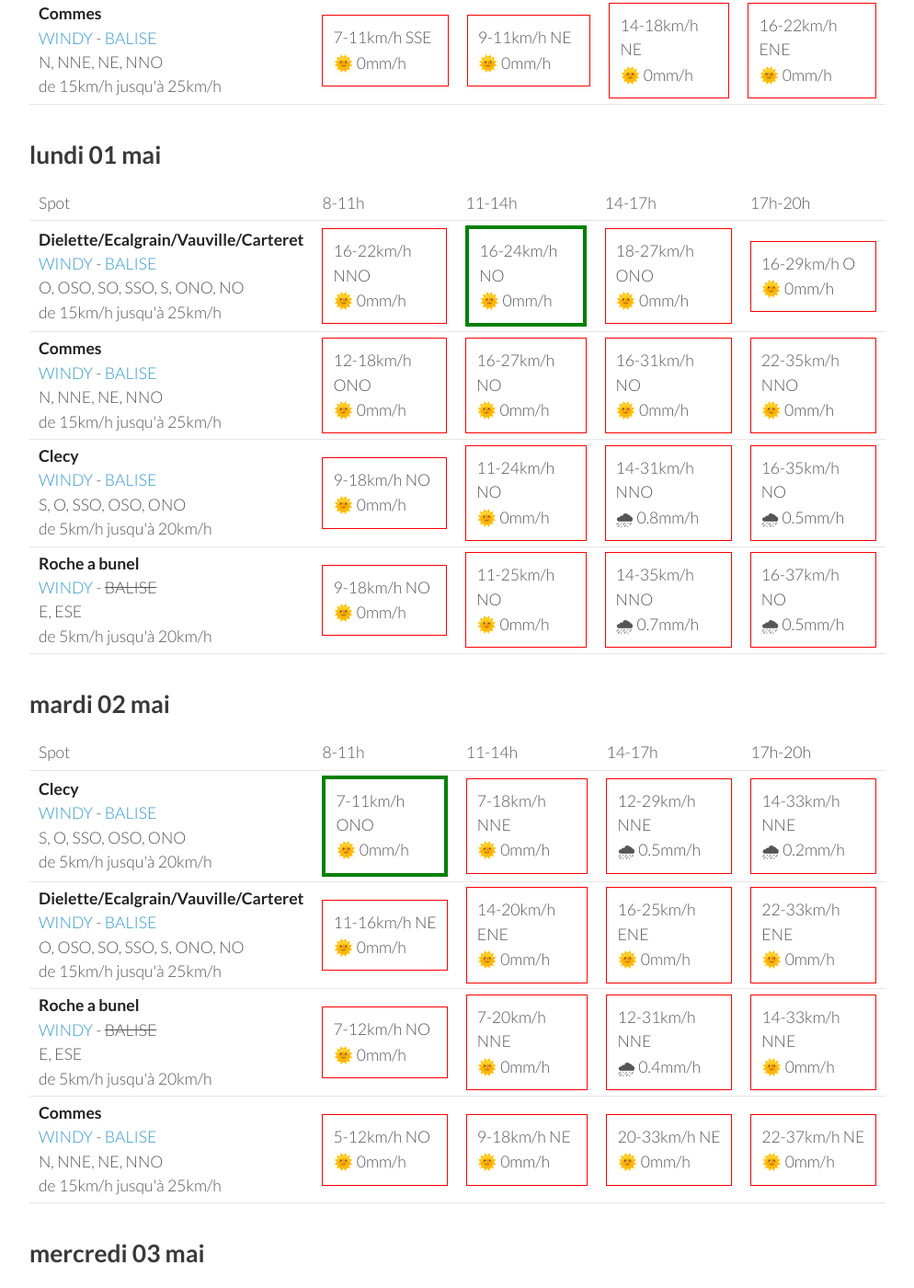
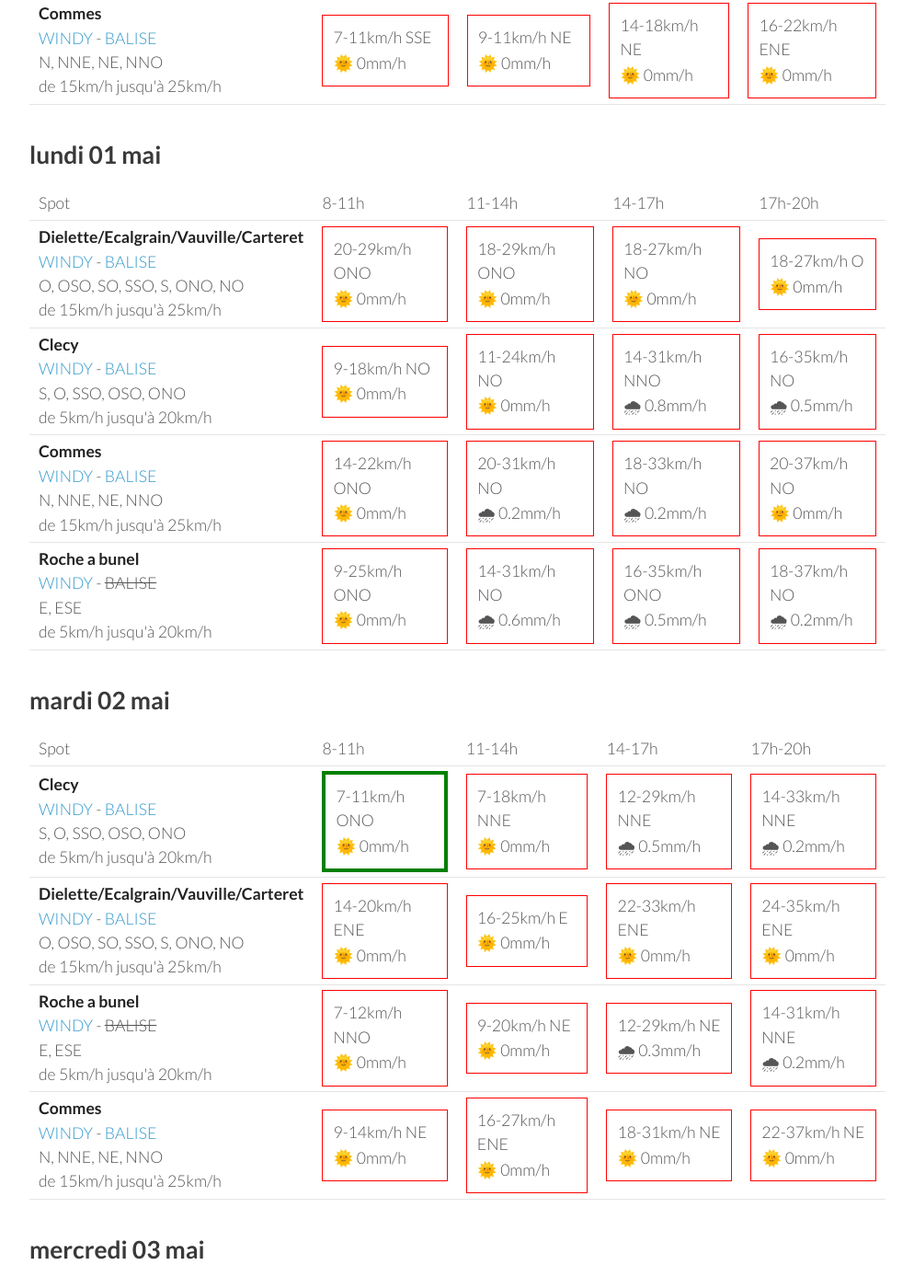
Before and after one commit to parapente-dans-le-nord/parapente-dans-le-nord.github.io, a Jekyll site: the page built from normandie.markdown, in a window 1280 px wide and 1400 px high, scrolled down 1312 px. Shown: the whole window at 92% size, without its empty margins (26-1020 px from the left). Built offline with Jekyll 4.4.1, drawn with Linux system fonts in a browser that asks for light colours; some of the changed text lies outside the part shown.

Commit message:
update index.markdown

```diff
--- a/normandie.markdown
+++ b/normandie.markdown
@@ -136,20 +136,10 @@ page mise à jour le samedi 29 avril 06:46
 <tr>
         <td><strong>Dielette/Ecalgrain/Vauville/Carteret</strong><br><a href="https://windy.com/49.650/-1.856?49.243,-1.856,8">WINDY</a> - <span class=""><a href="http://www.balisemeteo.com/balise.php?idBalise=81">BALISE</a> </span><br> <span class="vent-favorable">O, OSO, SO, SSO, S, ONO, NO</span><br><span class="force-vent">de 15km/h jusqu'à 25km/h</span> </td>
 
-            <td><div class="not-flyable"><p>16-22km/h NNO</p><p>🌞 0mm/h</p></div></td>
-            <td><div class="flyable"><p>16-24km/h NO</p><p>🌞 0mm/h</p></div></td>
-            <td><div class="not-flyable"><p>18-27km/h ONO</p><p>🌞 0mm/h</p></div></td>
-            <td><div class="not-flyable"><p>16-29km/h O</p><p>🌞 0mm/h</p></div></td>
-
-
-    </tr>
-<tr>
-        <td><strong>Commes</strong><br><a href="https://windy.com/49.346/-0.726?48.936,-0.726,8">WINDY</a> - <span class=""><a href="http://www.balisemeteo.com/balise.php?idBalise=158">BALISE</a> </span><br> <span class="vent-favorable">N, NNE, NE, NNO</span><br><span class="force-vent">de 15km/h jusqu'à 25km/h</span> </td>
-
-            <td><div class="not-flyable"><p>12-18km/h ONO</p><p>🌞 0mm/h</p></div></td>
-            <td><div class="not-flyable"><p>16-27km/h NO</p><p>🌞 0mm/h</p></div></td>
-            <td><div class="not-flyable"><p>16-31km/h NO</p><p>🌞 0mm/h</p></div></td>
-            <td><div class="not-flyable"><p>22-35km/h NNO</p><p>🌞 0mm/h</p></div></td>
+            <td><div class="not-flyable"><p>20-29km/h ONO</p><p>🌞 0mm/h</p></div></td>
+            <td><div class="not-flyable"><p>18-29km/h ONO</p><p>🌞 0mm/h</p></div></td>
+            <td><div class="not-flyable"><p>18-27km/h NO</p><p>🌞 0mm/h</p></div></td>
+            <td><div class="not-flyable"><p>18-27km/h O</p><p>🌞 0mm/h</p></div></td>
 
 
     </tr>
@@ -164,12 +154,22 @@ page mise à jour le samedi 29 avril 06:46
 
     </tr>
 <tr>
+        <td><strong>Commes</strong><br><a href="https://windy.com/49.346/-0.726?48.936,-0.726,8">WINDY</a> - <span class=""><a href="http://www.balisemeteo.com/balise.php?idBalise=158">BALISE</a> </span><br> <span class="vent-favorable">N, NNE, NE, NNO</span><br><span class="force-vent">de 15km/h jusqu'à 25km/h</span> </td>
+
+            <td><div class="not-flyable"><p>14-22km/h ONO</p><p>🌞 0mm/h</p></div></td>
+            <td><div class="not-flyable"><p>20-31km/h NO</p><p>🌧 0.2mm/h</p></div></td>
+            <td><div class="not-flyable"><p>18-33km/h NO</p><p>🌧 0.2mm/h</p></div></td>
+            <td><div class="not-flyable"><p>20-37km/h NO</p><p>🌞 0mm/h</p></div></td>
+
+
+    </tr>
+<tr>
         <td><strong>Roche a bunel</strong><br><a href="https://windy.com/48.993/-0.499?48.580,-0.499,8">WINDY</a> - <span class="no-balise"> BALISE </span><br> <span class="vent-favorable">E, ESE</span><br><span class="force-vent">de 5km/h jusqu'à 20km/h</span> </td>
 
-            <td><div class="not-flyable"><p>9-18km/h NO</p><p>🌞 0mm/h</p></div></td>
-            <td><div class="not-flyable"><p>11-25km/h NO</p><p>🌞 0mm/h</p></div></td>
-            <td><div class="not-flyable"><p>14-35km/h NNO</p><p>🌧 0.7mm/h</p></div></td>
-            <td><div class="not-flyable"><p>16-37km/h NO</p><p>🌧 0.5mm/h</p></div></td>
+            <td><div class="not-flyable"><p>9-25km/h ONO</p><p>🌞 0mm/h</p></div></td>
+            <td><div class="not-flyable"><p>14-31km/h NO</p><p>🌧 0.6mm/h</p></div></td>
+            <td><div class="not-flyable"><p>16-35km/h ONO</p><p>🌧 0.5mm/h</p></div></td>
+            <td><div class="not-flyable"><p>18-37km/h NO</p><p>🌧 0.2mm/h</p></div></td>
 
 
     </tr>
@@ -202,29 +202,29 @@ page mise à jour le samedi 29 avril 06:46
 <tr>
         <td><strong>Dielette/Ecalgrain/Vauville/Carteret</strong><br><a href="https://windy.com/49.650/-1.856?49.243,-1.856,8">WINDY</a> - <span class=""><a href="http://www.balisemeteo.com/balise.php?idBalise=81">BALISE</a> </span><br> <span class="vent-favorable">O, OSO, SO, SSO, S, ONO, NO</span><br><span class="force-vent">de 15km/h jusqu'à 25km/h</span> </td>
 
-            <td><div class="not-flyable"><p>11-16km/h NE</p><p>🌞 0mm/h</p></div></td>
             <td><div class="not-flyable"><p>14-20km/h ENE</p><p>🌞 0mm/h</p></div></td>
-            <td><div class="not-flyable"><p>16-25km/h ENE</p><p>🌞 0mm/h</p></div></td>
+            <td><div class="not-flyable"><p>16-25km/h E</p><p>🌞 0mm/h</p></div></td>
             <td><div class="not-flyable"><p>22-33km/h ENE</p><p>🌞 0mm/h</p></div></td>
+            <td><div class="not-flyable"><p>24-35km/h ENE</p><p>🌞 0mm/h</p></div></td>
 
 
     </tr>
 <tr>
         <td><strong>Roche a bunel</strong><br><a href="https://windy.com/48.993/-0.499?48.580,-0.499,8">WINDY</a> - <span class="no-balise"> BALISE </span><br> <span class="vent-favorable">E, ESE</span><br><span class="force-vent">de 5km/h jusqu'à 20km/h</span> </td>
 
-            <td><div class="not-flyable"><p>7-12km/h NO</p><p>🌞 0mm/h</p></div></td>
-            <td><div class="not-flyable"><p>7-20km/h NNE</p><p>🌞 0mm/h</p></div></td>
-            <td><div class="not-flyable"><p>12-31km/h NNE</p><p>🌧 0.4mm/h</p></div></td>
-            <td><div class="not-flyable"><p>14-33km/h NNE</p><p>🌞 0mm/h</p></div></td>
+            <td><div class="not-flyable"><p>7-12km/h NNO</p><p>🌞 0mm/h</p></div></td>
+            <td><div class="not-flyable"><p>9-20km/h NE</p><p>🌞 0mm/h</p></div></td>
+            <td><div class="not-flyable"><p>12-29km/h NE</p><p>🌧 0.3mm/h</p></div></td>
+            <td><div class="not-flyable"><p>14-31km/h NNE</p><p>🌧 0.2mm/h</p></div></td>
 
 
     </tr>
 <tr>
         <td><strong>Commes</strong><br><a href="https://windy.com/49.346/-0.726?48.936,-0.726,8">WINDY</a> - <span class=""><a href="http://www.balisemeteo.com/balise.php?idBalise=158">BALISE</a> </span><br> <span class="vent-favorable">N, NNE, NE, NNO</span><br><span class="force-vent">de 15km/h jusqu'à 25km/h</span> </td>
 
-            <td><div class="not-flyable"><p>5-12km/h NO</p><p>🌞 0mm/h</p></div></td>
-            <td><div class="not-flyable"><p>9-18km/h NE</p><p>🌞 0mm/h</p></div></td>
-            <td><div class="not-flyable"><p>20-33km/h NE</p><p>🌞 0mm/h</p></div></td>
+            <td><div class="not-flyable"><p>9-14km/h NE</p><p>🌞 0mm/h</p></div></td>
+            <td><div class="not-flyable"><p>16-27km/h ENE</p><p>🌞 0mm/h</p></div></td>
+            <td><div class="not-flyable"><p>18-31km/h NE</p><p>🌞 0mm/h</p></div></td>
             <td><div class="not-flyable"><p>22-37km/h NE</p><p>🌞 0mm/h</p></div></td>
 
 
@@ -248,10 +248,10 @@ page mise à jour le samedi 29 avril 06:46
 <tr>
         <td><strong>Roche a bunel</strong><br><a href="https://windy.com/48.993/-0.499?48.580,-0.499,8">WINDY</a> - <span class="no-balise"> BALISE </span><br> <span class="vent-favorable">E, ESE</span><br><span class="force-vent">de 5km/h jusqu'à 20km/h</span> </td>
 
-            <td><div class="not-flyable"><p>9-20km/h ENE</p><p>🌞 0mm/h</p></div></td>
-            <td><div class="not-flyable"><p>14-31km/h E</p><p>🌞 0mm/h</p></div></td>
-            <td><div class="not-flyable"><p>14-35km/h ENE</p><p>🌞 0mm/h</p></div></td>
-            <td><div class="not-flyable"><p>18-37km/h ENE</p><p>🌞 0mm/h</p></div></td>
+            <td><div class="not-flyable"><p>9-22km/h E</p><p>🌞 0mm/h</p></div></td>
+            <td><div class="not-flyable"><p>14-33km/h E</p><p>🌞 0mm/h</p></div></td>
+            <td><div class="not-flyable"><p>16-37km/h ENE</p><p>🌞 0mm/h</p></div></td>
+            <td><div class="not-flyable"><p>20-40km/h E</p><p>🌞 0mm/h</p></div></td>
 
 
     </tr>
@@ -268,20 +268,20 @@ page mise à jour le samedi 29 avril 06:46
 <tr>
         <td><strong>Commes</strong><br><a href="https://windy.com/49.346/-0.726?48.936,-0.726,8">WINDY</a> - <span class=""><a href="http://www.balisemeteo.com/balise.php?idBalise=158">BALISE</a> </span><br> <span class="vent-favorable">N, NNE, NE, NNO</span><br><span class="force-vent">de 15km/h jusqu'à 25km/h</span> </td>
 
-            <td><div class="not-flyable"><p>16-29km/h E</p><p>🌞 0mm/h</p></div></td>
-            <td><div class="not-flyable"><p>20-33km/h E</p><p>🌞 0mm/h</p></div></td>
-            <td><div class="not-flyable"><p>22-37km/h ENE</p><p>🌞 0mm/h</p></div></td>
-            <td><div class="not-flyable"><p>29-48km/h NE</p><p>🌞 0mm/h</p></div></td>
+            <td><div class="not-flyable"><p>16-27km/h ESE</p><p>🌞 0mm/h</p></div></td>
+            <td><div class="not-flyable"><p>18-31km/h E</p><p>🌞 0mm/h</p></div></td>
+            <td><div class="not-flyable"><p>24-40km/h ENE</p><p>🌞 0mm/h</p></div></td>
+            <td><div class="not-flyable"><p>27-44km/h ENE</p><p>🌞 0mm/h</p></div></td>
 
 
     </tr>
 <tr>
         <td><strong>Dielette/Ecalgrain/Vauville/Carteret</strong><br><a href="https://windy.com/49.650/-1.856?49.243,-1.856,8">WINDY</a> - <span class=""><a href="http://www.balisemeteo.com/balise.php?idBalise=81">BALISE</a> </span><br> <span class="vent-favorable">O, OSO, SO, SSO, S, ONO, NO</span><br><span class="force-vent">de 15km/h jusqu'à 25km/h</span> </td>
 
-            <td><div class="not-flyable"><p>24-35km/h E</p><p>🌞 0mm/h</p></div></td>
-            <td><div class="not-flyable"><p>25-38km/h E</p><p>🌞 0mm/h</p></div></td>
-            <td><div class="not-flyable"><p>27-42km/h ENE</p><p>🌞 0mm/h</p></div></td>
-            <td><div class="not-flyable"><p>33-50km/h ENE</p><p>🌞 0mm/h</p></div></td>
+            <td><div class="not-flyable"><p>22-33km/h E</p><p>🌞 0mm/h</p></div></td>
+            <td><div class="not-flyable"><p>20-33km/h E</p><p>🌞 0mm/h</p></div></td>
+            <td><div class="not-flyable"><p>33-50km/h E</p><p>🌞 0mm/h</p></div></td>
+            <td><div class="not-flyable"><p>33-55km/h ENE</p><p>🌞 0mm/h</p></div></td>
 
 
     </tr>
@@ -289,3 +289,49 @@ page mise à jour le samedi 29 avril 06:46
 </tbody>
 </table>
 {:/}
+## jeudi 04 mai
+
+{::nomarkdown}
+<table>
+  <tbody>
+    <tr>
+      <td>Spot</td>
+      <td>8-11h</td>
+      <td>11-14h</td>
+      <td>14-17h</td>
+      <td>17h-20h</td>
+    </tr>
+<tr>
+        <td><strong>Roche a bunel</strong><br><a href="https://windy.com/48.993/-0.499?48.580,-0.499,8">WINDY</a> - <span class="no-balise"> BALISE </span><br> <span class="vent-favorable">E, ESE</span><br><span class="force-vent">de 5km/h jusqu'à 20km/h</span> </td>
+
+            <td><div class="not-flyable"><p>16-31km/h E</p><p>🌞 0mm/h</p></div></td>
+            <td><div class="not-flyable"><p>14-33km/h ESE</p><p>🌞 0mm/h</p></div></td>
+            <td><div class="not-flyable"><p>20-42km/h S</p><p>🌞 0mm/h</p></div></td>
+            <td><div class="not-flyable"><p>18-40km/h SSO</p><p>🌧 0.4mm/h</p></div></td>
+
+
+    </tr>
+<tr>
+        <td><strong>Commes</strong><br><a href="https://windy.com/49.346/-0.726?48.936,-0.726,8">WINDY</a> - <span class=""><a href="http://www.balisemeteo.com/balise.php?idBalise=158">BALISE</a> </span><br> <span class="vent-favorable">N, NNE, NE, NNO</span><br><span class="force-vent">de 15km/h jusqu'à 25km/h</span> </td>
+
+            <td><div class="not-flyable"><p>24-37km/h E</p><p>🌞 0mm/h</p></div></td>
+            <td><div class="not-flyable"><p>24-40km/h E</p><p>🌞 0mm/h</p></div></td>
+            <td><div class="not-flyable"><p>18-38km/h E</p><p>🌞 0mm/h</p></div></td>
+            <td><div class="not-flyable"><p>16-33km/h SSO</p><p>🌧 0.4mm/h</p></div></td>
+
+
+    </tr>
+<tr>
+        <td><strong>Dielette/Ecalgrain/Vauville/Carteret</strong><br><a href="https://windy.com/49.650/-1.856?49.243,-1.856,8">WINDY</a> - <span class=""><a href="http://www.balisemeteo.com/balise.php?idBalise=81">BALISE</a> </span><br> <span class="vent-favorable">O, OSO, SO, SSO, S, ONO, NO</span><br><span class="force-vent">de 15km/h jusqu'à 25km/h</span> </td>
+
+            <td><div class="not-flyable"><p>31-46km/h E</p><p>🌞 0mm/h</p></div></td>
+            <td><div class="not-flyable"><p>35-53km/h E</p><p>🌞 0mm/h</p></div></td>
+            <td><div class="not-flyable"><p>27-51km/h E</p><p>🌞 0mm/h</p></div></td>
+            <td><div class="not-flyable"><p>14-40km/h ESE</p><p>🌧 0.3mm/h</p></div></td>
+
+
+    </tr>
+
+</tbody>
+</table>
+{:/}
```
Also changed, not shown: other parts of normandie.markdown (+1 -1 lines).
